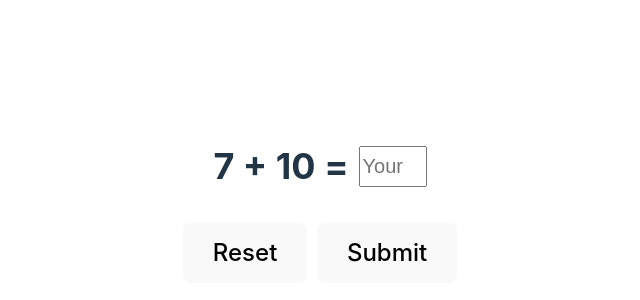
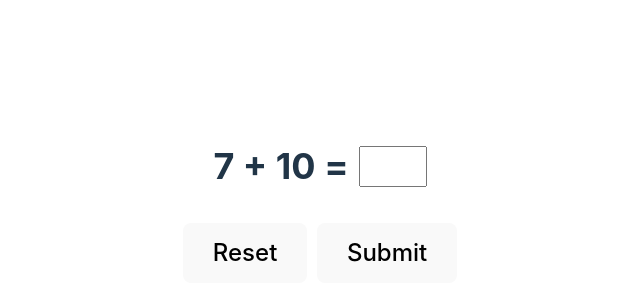
Before and after one commit to dnshariprasad/kidmath, a React (Vite) app: page / in a window 1280 px wide. Shown: the part 204-504 px from the top of the page, without its empty margins (320-960 px from the left). Built offline with nearby package versions, Linux system fonts and the light colour scheme.

Commit message:
removed placeholder

```diff
--- a/src/MathChallenge.tsx
+++ b/src/MathChallenge.tsx
@@ -69,7 +69,6 @@ const MathChallenge = () => {
           type="number"
           value={inputValue}
           onChange={(e) => setInputValue(e.target.value)}
-          placeholder="Your answer"
         />
       </div>
       <div
```
